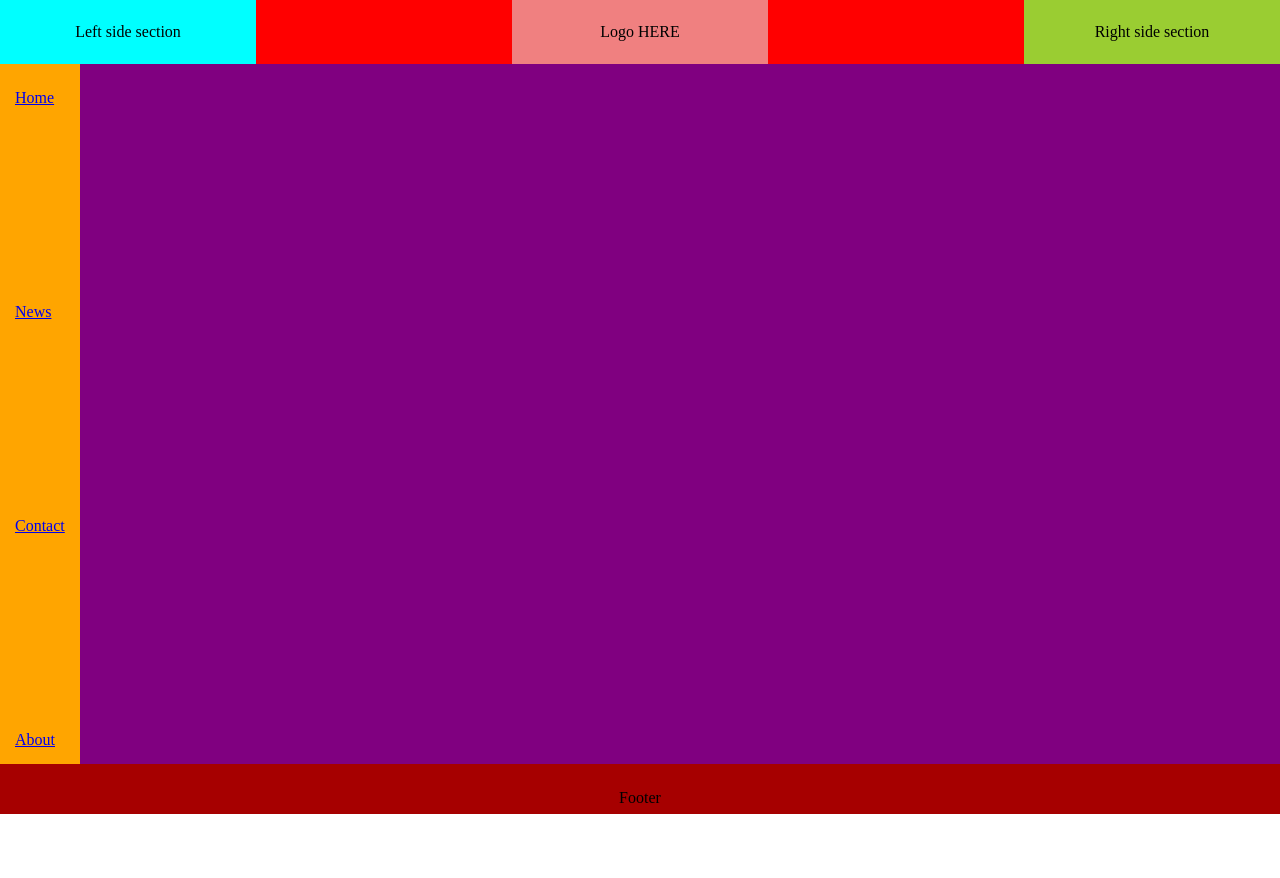
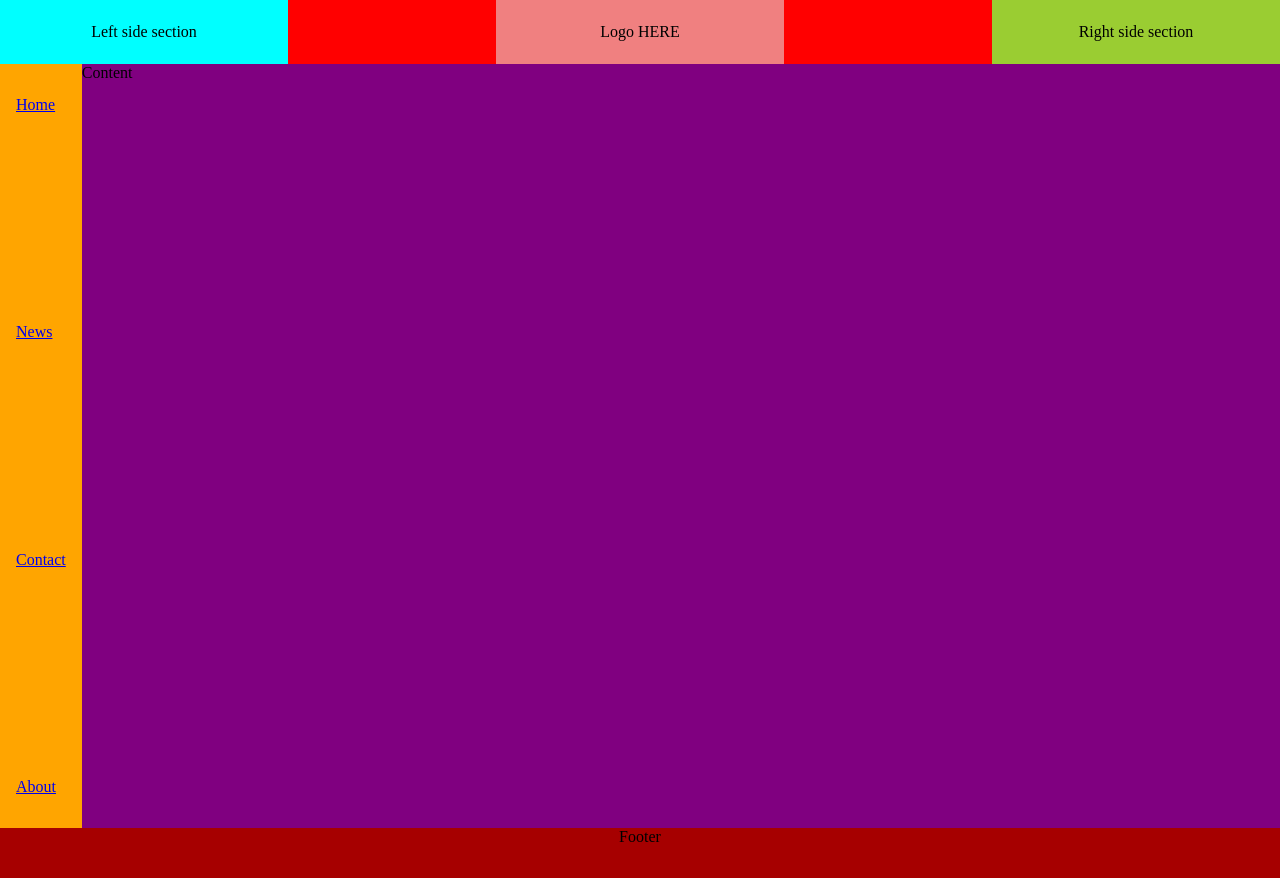
Before and after one commit to gentrithotii/Html-and-CSS, a plain HTML site: page index.html in a window 1280 px wide. Before the commit the page ends 814 px from the top, so only its background shows below. Drawn offline with Linux system fonts and the light colour scheme.

Commit message:
More css

```diff
--- a/Footer/footer.css
+++ b/Footer/footer.css
@@ -4,5 +4,6 @@ footer{
     background-color: rgb(166, 0, 0);
     justify-content: center;
     height: 50px;
-    padding-top: 25px;
+
+    bottom: 0;
 }
--- a/Nav/nav.css
+++ b/Nav/nav.css
@@ -5,7 +5,8 @@ nav{
     flex-direction: column;
     justify-content: space-between;
     height: 700px;
-    padding: 15px 15px;
-    padding-top: 25px;
-    padding-bottom: 25x;
+    padding: 1rem 1rem;
+    padding-top: 2rem;
+    padding-bottom: 2rem;
+
 }
--- a/general.css
+++ b/general.css
@@ -1,10 +1,11 @@
 body {
   display: flex;
   flex-direction: column;
+  max-width: 100%;
+  max-height: 100%;
 }
 
 * {
     margin: 0;
     padding: 0;
-    box-sizing: border-box;
 }
--- a/index.html
+++ b/index.html
@@ -34,9 +34,9 @@
             <li><a href="about.asp">About</a></li>
         </nav>
 
-        <!-- <section>
+        <section>
         Content
-        </section> -->
+        </section>
     </main>
 
      <footer>
```
